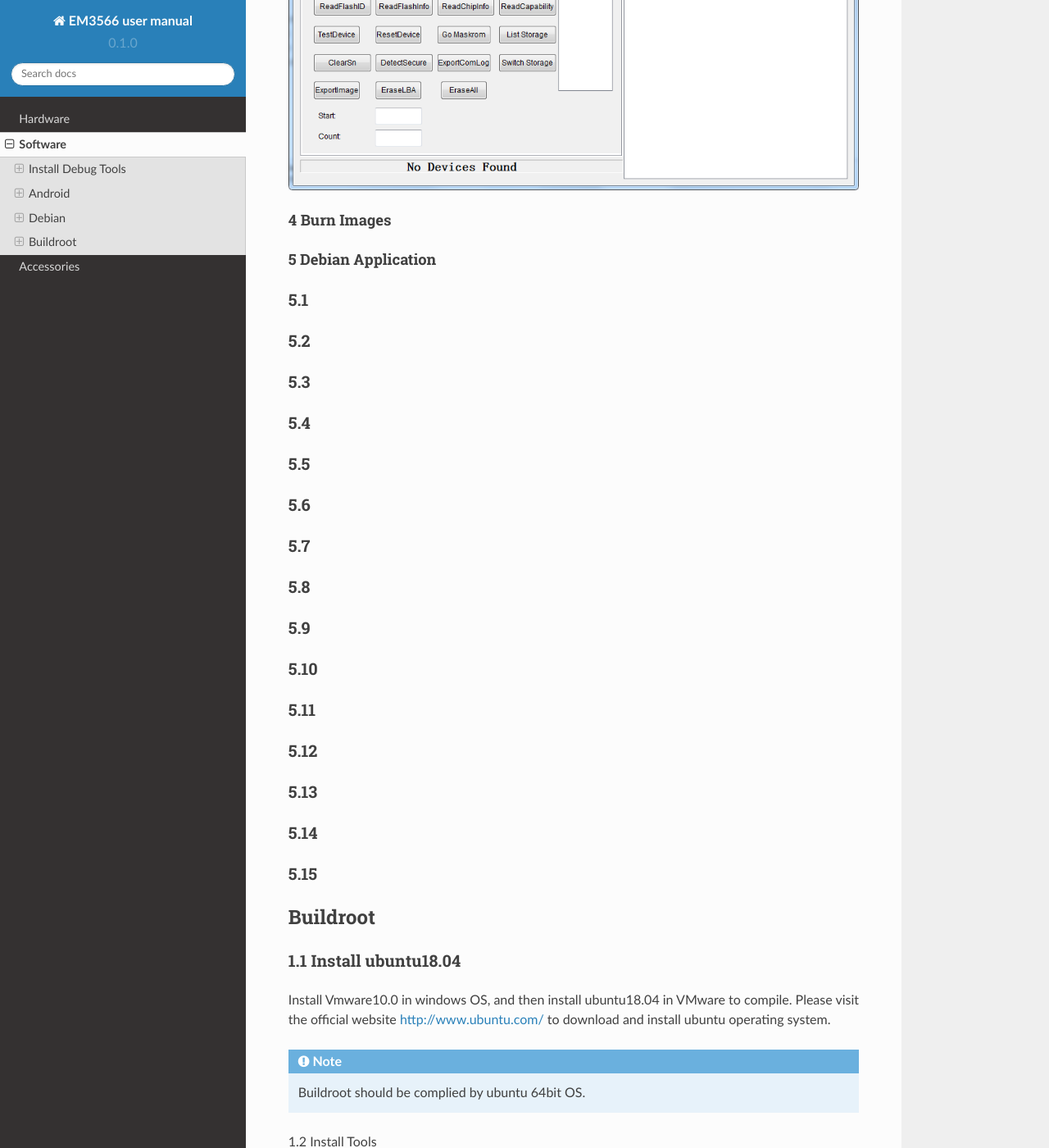
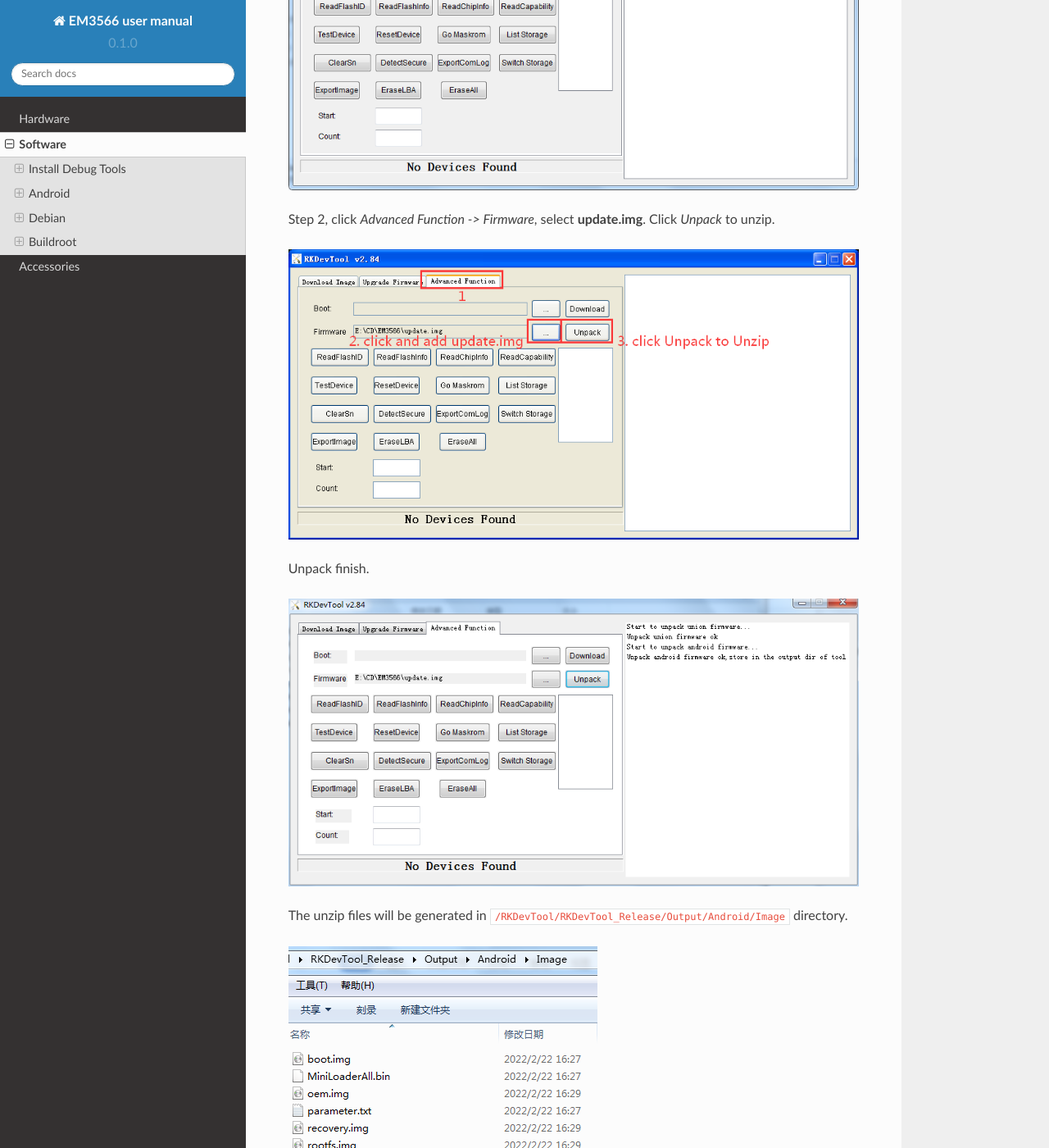
Before and after one commit to boardcon/EM3566, a Sphinx documentation site: the page built from docs/source/software.rst, in a window 1280 px wide and 1400 px high, scrolled down 32116 px. Shown: the whole window at 82% size. Built offline with Sphinx 7.4.7 and the Read the Docs theme 2.0.0, drawn with Linux system fonts in a browser that asks for light colours.

Commit message:
Update software.rst

```diff
--- a/docs/source/software.rst
+++ b/docs/source/software.rst
@@ -695,6 +695,20 @@
 .. figure:: ./image/EM3566_Debian_34.png
    :alt: RKDevTool
 
+Step 2, click *Advanced Function -> Firmware*, select **update.img**. Click *Unpack* to unzip.
+
+.. figure:: ./image/EM3566_Debian_35.png
+   :alt: Unpack
+
+Unpack finish.
+
+.. figure:: ./image/EM3566_Debian_36.png
+   :alt: Unpack finish
+
+The unzip files will be generated in :file:`/RKDevTool/RKDevTool_Release/Output/Android/Image` directory.
+
+.. figure:: ./image/EM3566_Debian_37.png
+   :alt:  unzip files path
 
 4 Burn Images
 ^^^^^^^^^^^^^^
```
